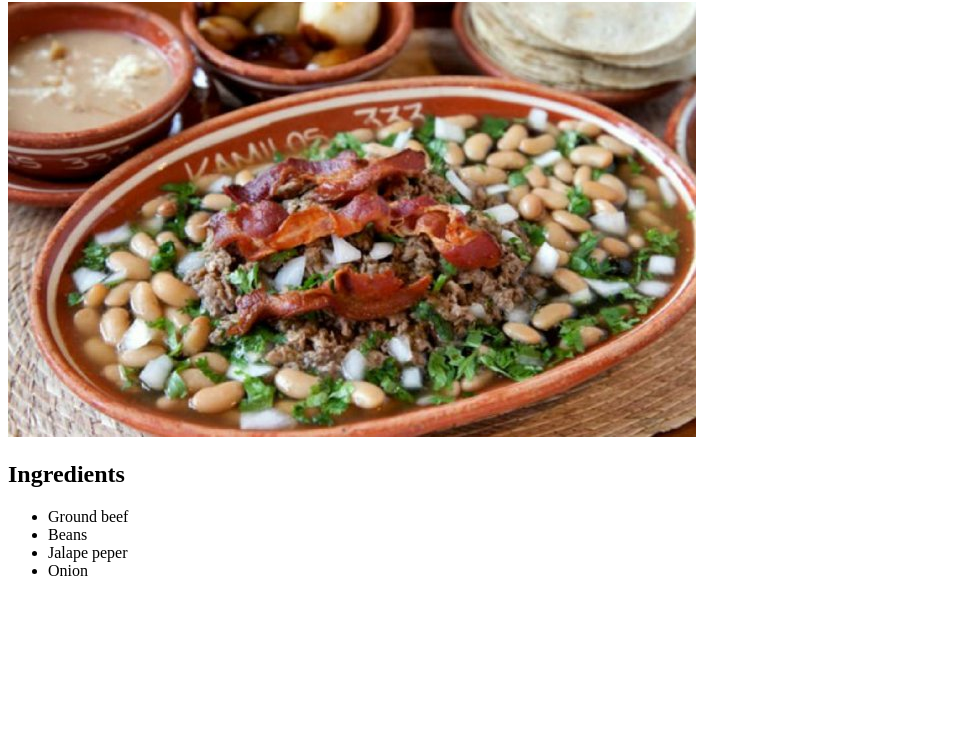
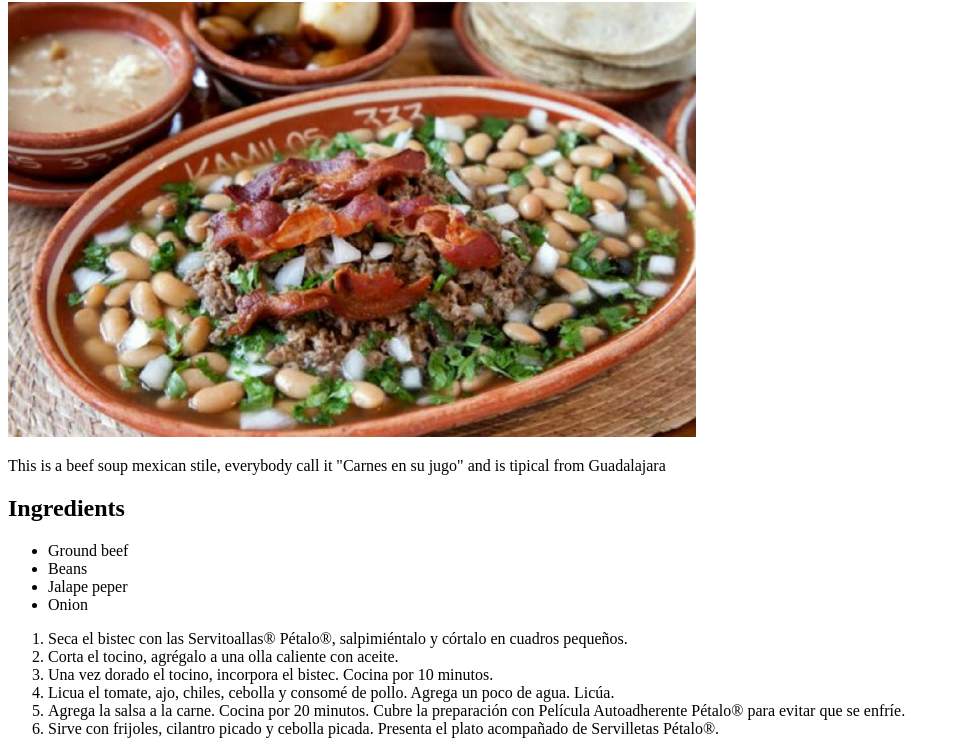
Before and after one commit to Filibert7/odin-recipes, a plain HTML site: page recipes/Beef-soup/Beef-soup.html in a window 1280 px wide. Shown: the part 78-832 px from the top of the page, without its empty margins (0-960 px from the left). Before the commit the page ends 800 px from the top, so only its background shows below. Drawn offline with Linux system fonts and the light colour scheme.

Commit message:
Beefsoup-instruction-added

```diff
--- a/recipes/Beef-soup/Beef-soup.html
+++ b/recipes/Beef-soup/Beef-soup.html
@@ -7,14 +7,23 @@
 <body>
     <h1>Beef soup!!!</h1>
     <img src="carne-en-su-jugo-receta.jpg" alt="Carnes-en-su-jugo">
+    <p> This is a beef soup mexican stile, everybody call it <n>"Carnes en su jugo"</n> and is tipical from Guadalajara</p>
     <h2> Ingredients</h2>
     <ul>
         <li>Ground beef</li>
         <li>Beans</li>
         <li>Jalape peper</li>
         <li>Onion</li>
-
     </ul>
+    <ol>
+        <li>Seca el bistec con las Servitoallas® Pétalo®, salpimiéntalo y córtalo en cuadros pequeños.</li>
+        <li>Corta el tocino, agrégalo a una olla caliente con aceite.</li>
+        <li>Una vez dorado el tocino, incorpora el bistec. Cocina por 10 minutos.</li>
+       <li>Licua el tomate, ajo, chiles, cebolla y consomé de pollo. Agrega un poco de agua. Licúa.</li>
+        <li>Agrega la salsa a la carne. Cocina por 20 minutos. Cubre la preparación con Película Autoadherente
+             Pétalo® para evitar que se enfríe.</li>
+       <li>Sirve con frijoles, cilantro picado y cebolla picada. Presenta el plato acompañado de Servilletas Pétalo®.</li>
+    </ol>
 </body>
 
 </html>
```
